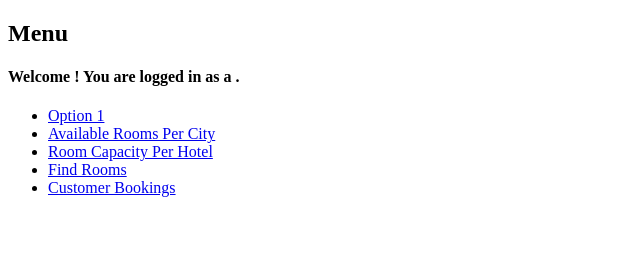
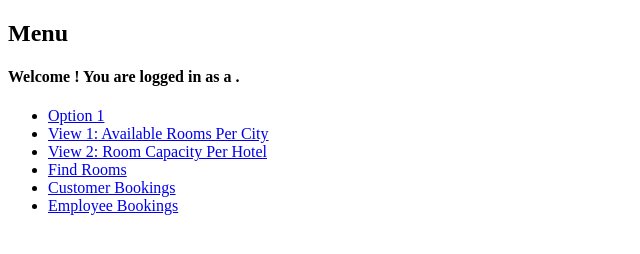
Before and after one commit to vinfea/Databases-Project, a plain HTML site: page web/public/menu.html in a window 1280 px wide. Shown: the whole page, without its empty margins (0-640 px from the left). Drawn offline with Linux system fonts and the light colour scheme.

Commit message:
updated menu

```diff
--- a/web/public/menu.html
+++ b/web/public/menu.html
@@ -12,10 +12,11 @@
 
     <ul>
         <li><a href="#">Option 1</a></li>
-        <li><a href="availableRooms.html">Available Rooms Per City</a></li>
-        <li><a href="hotelCapacity.html">Room Capacity Per Hotel</a></li>
+        <li><a href="availableRooms.html">View 1: Available Rooms Per City</a></li>
+        <li><a href="hotelCapacity.html">View 2: Room Capacity Per Hotel</a></li>
         <li><a href="findRooms.html">Find Rooms</a></li>
         <li><a href="customerBookings.html">Customer Bookings</a></li>
+        <li><a href="employeeBookings.html">Employee Bookings</a></li>
     </ul>
 
 <script src="menu.js"></script>
```
